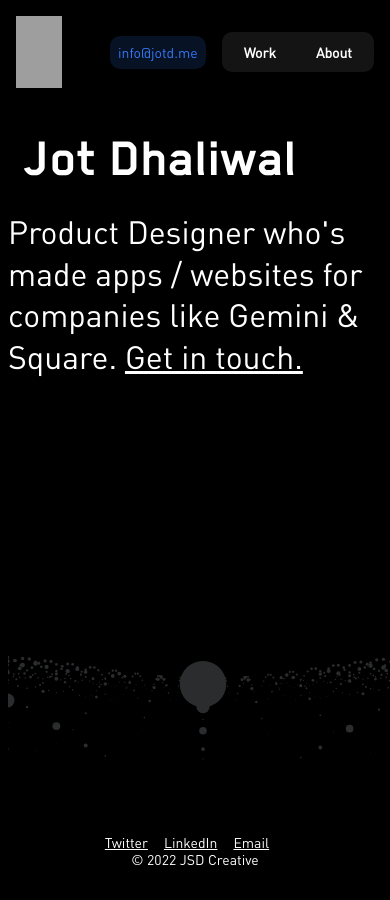
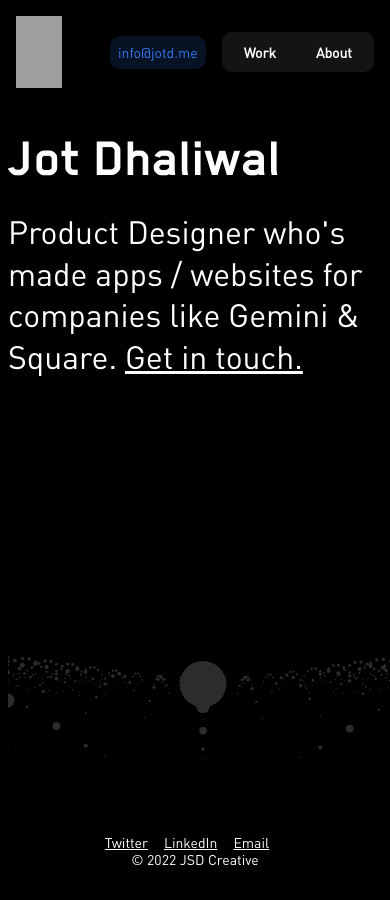
Before and after one commit to jotd/jotd-portfolio, a Jekyll site: the page index.html, which Jekyll copies as it is, in a window 390 px wide and 900 px high. Built offline with Jekyll 4.4.1, drawn with Linux system fonts in a browser that asks for light colours; grey boxes are pictures that could not be loaded.

Commit message:
Update styles.css

```diff
--- a/css/styles.css
+++ b/css/styles.css
@@ -215,17 +215,13 @@
 .header-home {
   font-size: 88px;
   margin-top: 148px;
-  margin-bottom: 16px;
-   /* margin-left: 16px; */
-    /* margin-right: 16px; */}
+  margin-bottom: 16px;}
 
 @media screen and (max-width: 500px) {
   .header-home {
     font-family: "blender_probold";
     color: #ffffff;
     font-size: 56px;
-    margin-left: 16px;
-    margin-right: 16px;
     margin-top: 120px;
     margin-bottom: 24px;
     position: relative; } }
```
